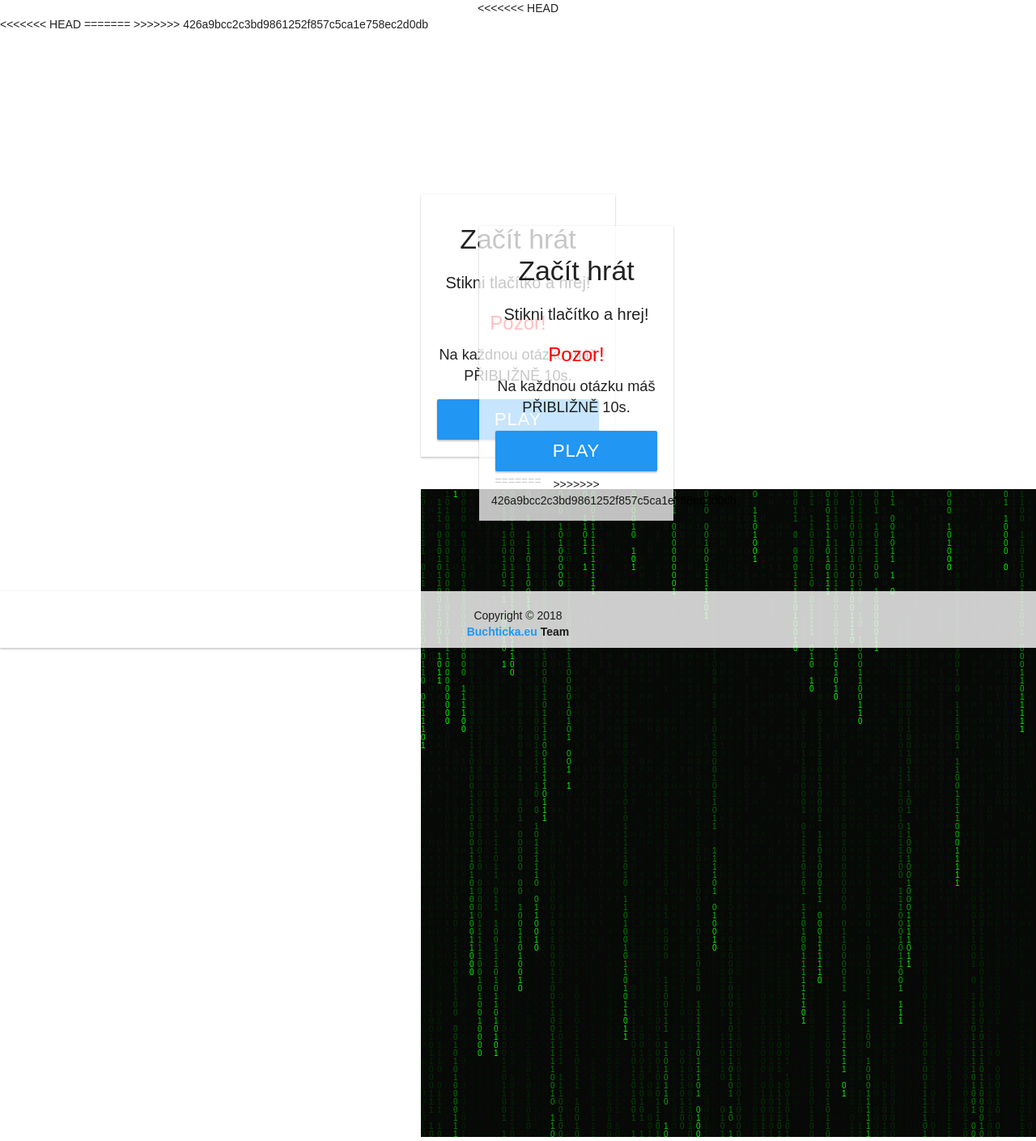
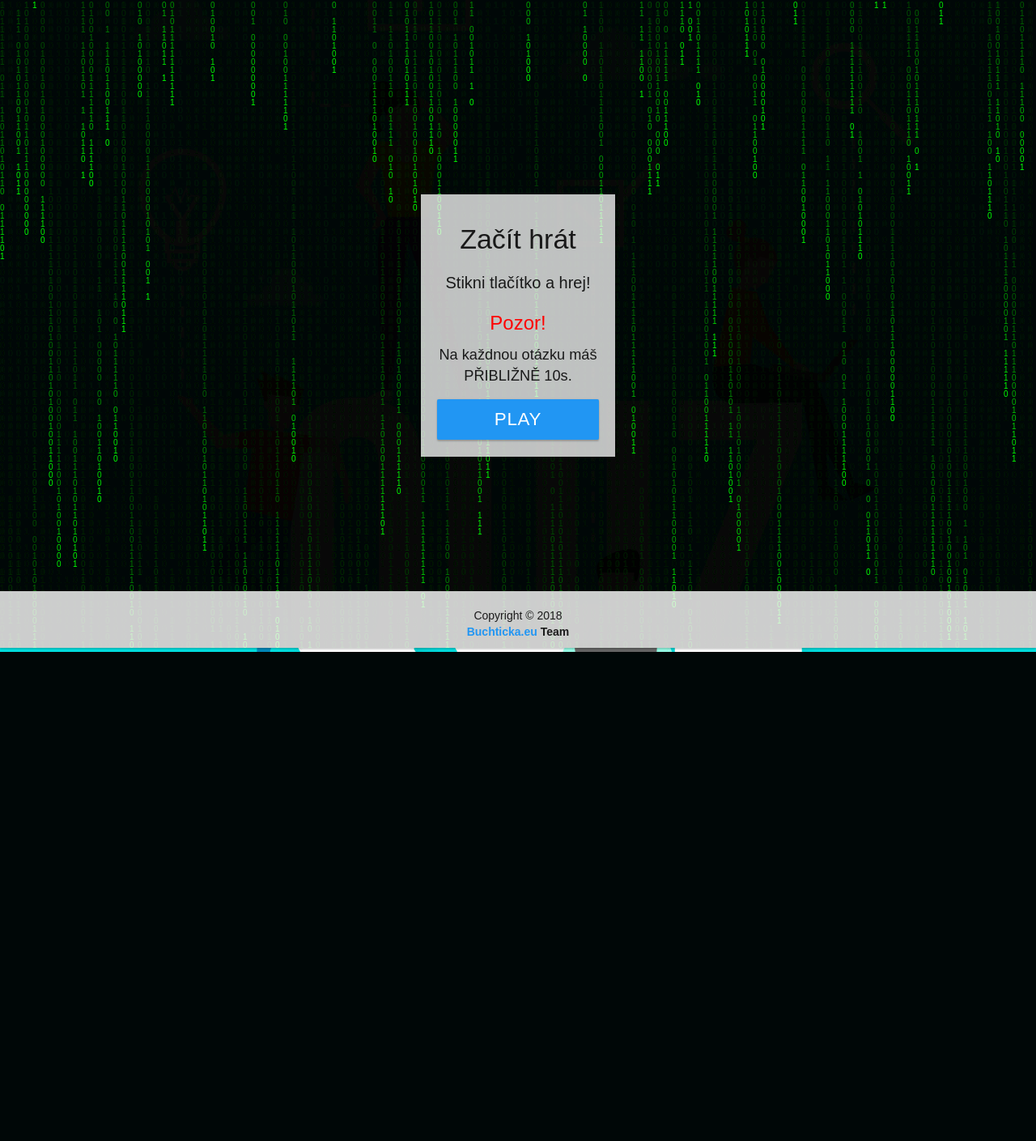
Before and after one commit to Honny1/purkQuiz, a PHP site: page /game.php in a window 1280 px wide; the page is wider, and only the part inside the window is pictured. Shown: that part at 81% size. After the commit the page ends 805 px from the top of that part, so only its background shows below. Run offline with PHP 8.4, Linux system fonts and the light colour scheme; a stand-in replaces the project's code that opens the database connection.

Commit message:
merge HEAD delete

```diff
--- a/controlDatabase/saveUser.php
+++ b/controlDatabase/saveUser.php
@@ -60,9 +60,4 @@
     echo "Error: " . $sql . "<br>" . $conn->error;
   }
   mysqli_close($conn);
-<<<<<<< HEAD
 ?>
-=======
-    ?>
-
->>>>>>> 426a9bcc2c3bd9861252f857c5ca1e758ec2d0db
--- a/game.php
+++ b/game.php
@@ -108,17 +108,6 @@ function end(){
 </head>
 <body style="background-color: transparent;">
     <center>
-<<<<<<< HEAD
-        <div id="txtHint">
-            <div class='gamePin'>
-                <div style='background-color: rgba(255, 255, 255, 0.75);' class='mui-panel'>
-                        <h1>Začít hrát</h1>
-                        <h3>Stikni tlačítko a hrej!</h3>
-                        <h2 style="color: red;">Pozor!</h2>
-                        <p style="font-size: 130%;" >Na každnou otázku máš PŘIBLIŽNĚ 10s.</p>
-                        <button style='font-size: 160%;' id='play' class='startStopButtton mui-btn mui-btn--primary mui-btn--raised' name="buttonAnswer" value='0' onClick="getNewQuestionFromQuestionSet(this.value);saveUserAnswers(0);progressCountdown(10)">Play</button>
-                        </div>
-=======
         <canvas id="canvasForMatrix" scrolling="no"></canvas>
         <div id="txtHint">
             <div class="gamePin">
@@ -128,14 +117,11 @@ function end(){
                     <h2 style="color: red;">Pozor!</h2>
                     <p style="font-size: 130%;" >Na každnou otázku máš PŘIBLIŽNĚ 10s.</p>
                     <button style='font-size: 160%;' id='play' class='startStopButtton mui-btn mui-btn--primary mui-btn--raised' name="buttonAnswer" value='0' onClick="getNewQuestionFromQuestionSet(this.value);saveUserAnswers(0);progressCountdown(10)">Play</button>
->>>>>>> 426a9bcc2c3bd9861252f857c5ca1e758ec2d0db
                     </div>
                 </div>
             </div>
         </div>
     </center>
-<<<<<<< HEAD
-=======
     <script>
         var c = document.getElementById("canvasForMatrix");
         var ctx = c.getContext("2d");
@@ -188,5 +174,4 @@ function end(){
 
         setInterval(draw, 33);
     </script>
->>>>>>> 426a9bcc2c3bd9861252f857c5ca1e758ec2d0db
-<?php include realpath($_SERVER['DOCUMENT_ROOT']).'/htmlParts/footer.php';
+<?php include realpath($_SERVER['DOCUMENT_ROOT']).'/htmlParts/footer.php';?>
--- a/index.php
+++ b/index.php
@@ -1,10 +1,6 @@
 <?php
    include(realpath($_SERVER['DOCUMENT_ROOT']).'/controlDatabase/dbConnect.php');
-<<<<<<< HEAD
-   $error="";
-=======
    $error = "";
->>>>>>> 426a9bcc2c3bd9861252f857c5ca1e758ec2d0db
 
    if($_SERVER["REQUEST_METHOD"] == "POST") {
 
--- a/styles/style.css
+++ b/styles/style.css
@@ -1,9 +1,7 @@
 @font-face{font-family: Trebuchet MS; src: url('/fonts/TrebuchetMS.ttf');}
-<<<<<<< HEAD
-=======
-  * {margin: 0; padding: 0;}
-
->>>>>>> 426a9bcc2c3bd9861252f857c5ca1e758ec2d0db
+  * {
+    margin: 0; padding: 0;
+}
 html{
     height: 100%;
     background: url("/images/background.jpg");
@@ -102,8 +100,6 @@ body{
 
     margin: auto;
 }
-<<<<<<< HEAD
-=======
 
 canvas {
     display: block;
@@ -117,4 +113,3 @@ canvas {
     right:  0%;
     bottom: 0%;
 }*/
->>>>>>> 426a9bcc2c3bd9861252f857c5ca1e758ec2d0db
```
Also changed, not shown: controlDatabase/showQuestion.php (+0 -28 lines), 2 other files.
